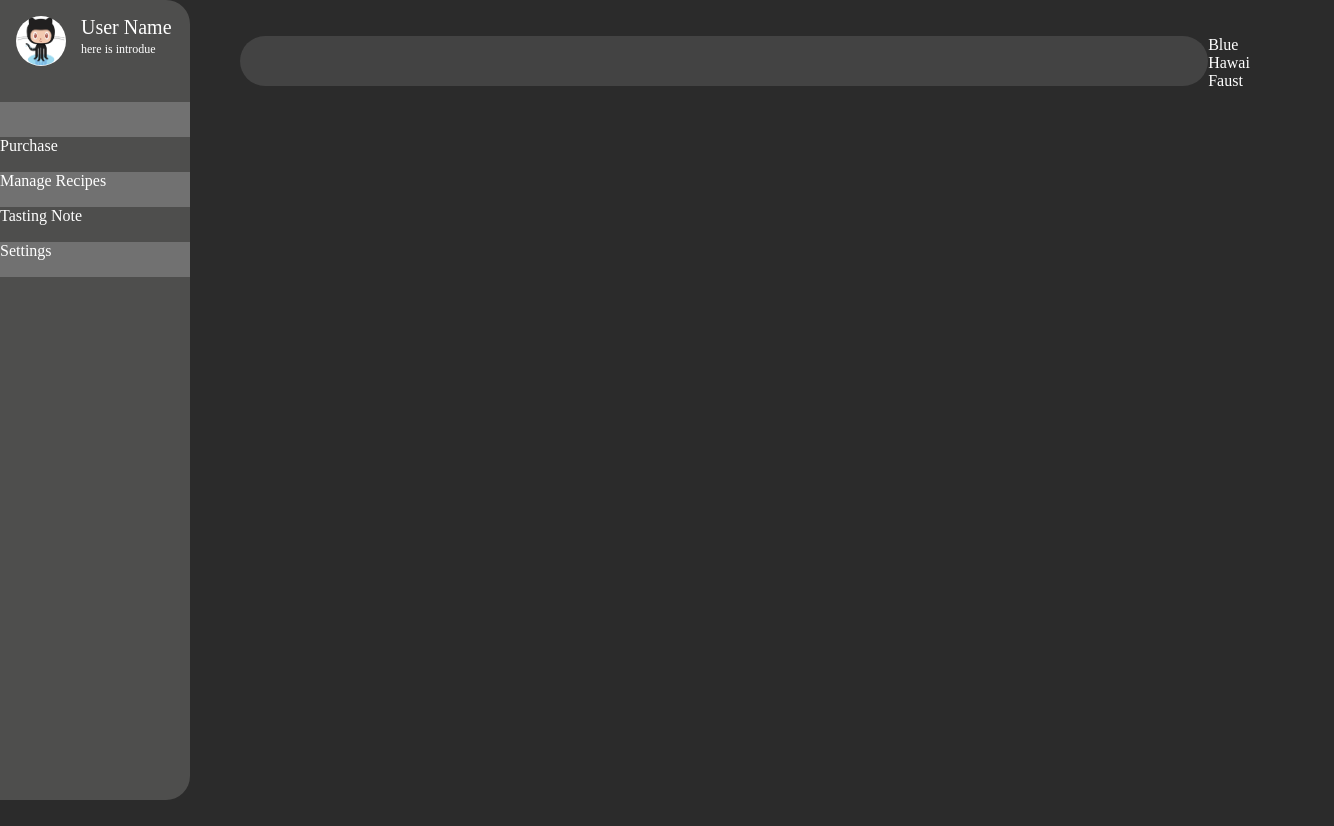
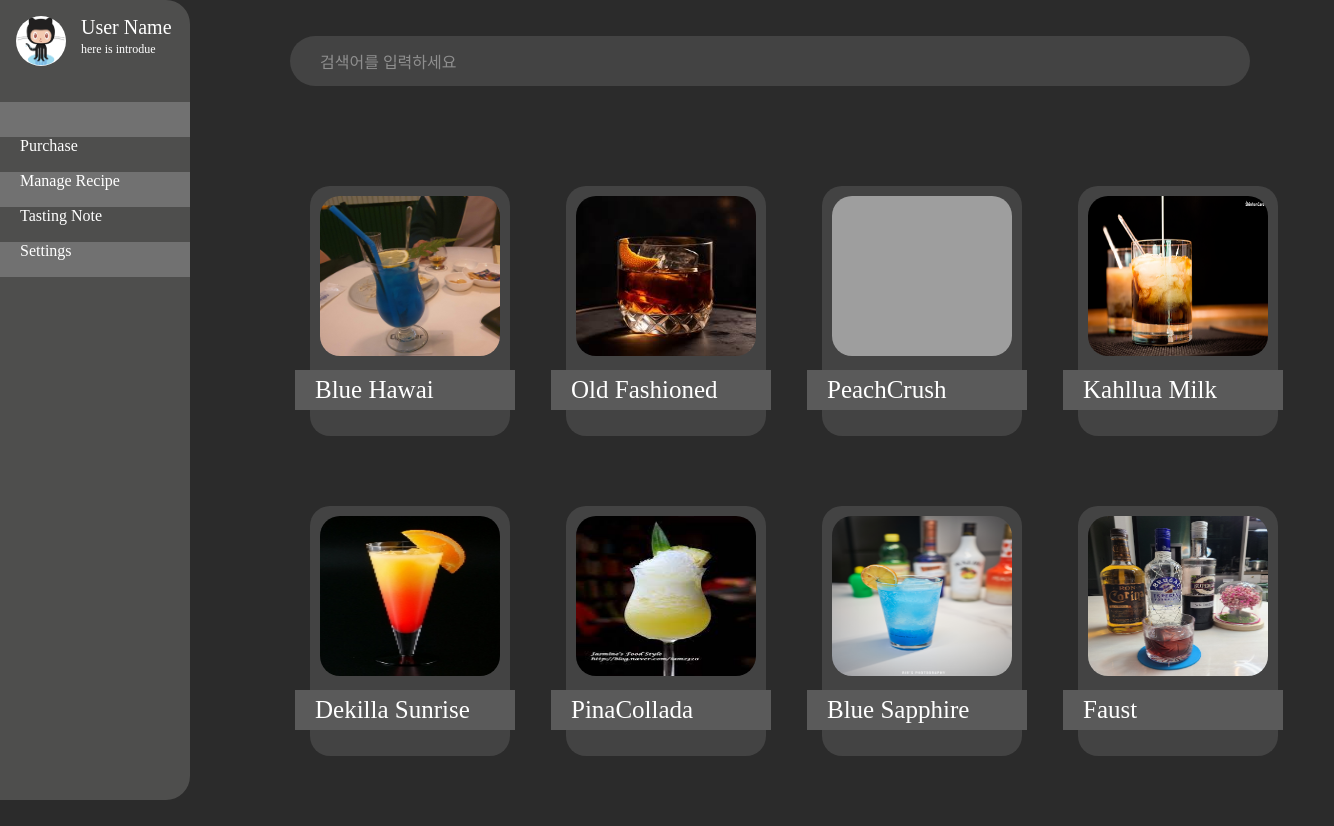
Before and after one commit to dellyu03/front-end-practice, a plain HTML site: page index.html in a window 1280 px wide. Shown: the whole page, 1334 px wide, since content can reach past the window. Before the commit the page ends 800 px from the top, so only its background shows below. Drawn offline with Linux system fonts and the light colour scheme; grey boxes are pictures that could not be loaded.

Commit message:
implement main page HTML, CSS

```diff
--- a/CSS/index.css
+++ b/CSS/index.css
@@ -11,12 +11,3 @@ mainMenu {
     margin: auto;
     margin-top : 36px;
 }
-
-searchBar {
-    width: 80%;
-    height: 50px;
-    background-color: #434343;
-    border-radius: 25px;
-    margin-left: 50px;
-    margin-top : 36px;
-}
--- /dev/null
+++ b/CSS/mainMenu.css
@@ -0,0 +1,52 @@
+menuContainer {
+    margin-top: 100px;
+    display: grid;
+    width: 80vw;
+    height: 80vh;
+    margin-left: 120px;
+    grid-template-columns: 1fr 1fr 1fr 1fr;
+}
+
+.recipe {
+    border-radius: 20px;
+    width: 200px;
+    height: 250px;
+    background-color: #434343;
+}
+
+.recipeLabel {
+    display: flex;
+    position: relative;
+    left : -15px;
+    margin-top: 20px;
+    width : 220px;
+    height: 40px;
+    background-color: #5A5A5A;
+    justify-content: start;
+    align-items: center;
+}
+
+.labelText {
+    margin-left: 20px;
+    font-size: 25px;
+}
+
+.recipeImg {
+    position: relative;
+    border-radius: 20px;
+    left: 10px;
+    top: 10px;
+    width: 180px;
+    height: 160px;
+    margin:auto;
+}
+
+
+.navText {
+    margin-left: 20px;
+}
+
+.recipe:hover {
+    cursor: pointer;
+    opacity: 60%;
+}
--- /dev/null
+++ b/CSS/searchbar.css
@@ -0,0 +1,16 @@
+#searchBar{
+    width: 75vw;
+    height: 50px;
+    background-color: #434343;
+    border-radius: 25px;
+    margin-left: 100px;
+    margin-top : 36px;
+    display: flex;
+    justify-content: start;
+    align-items: center;
+}
+
+#searchBar-Content{
+    margin-left: 30px;
+    opacity: 40%;
+}
--- a/CSS/sidebar.css
+++ b/CSS/sidebar.css
@@ -51,3 +51,8 @@ introduce {
 li{
     list-style: none;
 }
+
+.navSelector:hover{
+    cursor: pointer;
+    opacity: 60%;
+}
--- a/index.html
+++ b/index.html
@@ -6,6 +6,8 @@
     <title>ZLI : your best hometending partner</title>
     <link rel = "stylesheet" href = "CSS/index.css">
     <link rel = "stylesheet" href = "CSS/sidebar.css">
+    <link rel = "stylesheet" href = "CSS/searchbar.css">
+    <link rel = "stylesheet" href = "CSS/mainMenu.css">
 </head>
 <body>
     <sidebar>
@@ -21,25 +23,79 @@
                     </profileText>
                 </profileSection>
             </li>
-            <li class = "colorMenu"></li>
-            <li class = "blankMenu">Purchase</li>
-            <li class = "colorMenu">Manage Recipes</li>
-            <li class = "blankMenu">Tasting Note</li>
-            <li class = "colorMenu">Settings</li>
-            <li class = "blankMenu"></li>
+            <li class = "navSelector colorMenu"></li>
+            <li class = "navSelector blankMenu">
+                <div class = "navText">Purchase</div>
+            </li>
+            <li class = "navSelector colorMenu">
+                <div class = "navText">Manage Recipe</div>
+            </li>
+            <li class = "navSelector blankMenu">
+                <div class = "navText">Tasting Note</div>
+            </li>
+            <li class = "navSelector colorMenu">
+                <div class = "navText">Settings</div>
+            </li>
+            <li class = "navSelector blankMenu"></li>
         </ul>
     </sidebar>
     <content>
+        <div id = "searchBar">
+            <div id = "searchBar-Content">검색어를 입력하세요</div>
+        </div>
+        <mainMenu>
+            <menuContainer>
+                <div class = "recipe">
+                    <img class ="recipeImg" id = "firstRecipeImg" src = "img/cocktail_img/20231013_201932.jpg" alt = "이미지">
+                    <div class = "recipeLabel">
+                        <div class = "labelText">Blue Hawai</div>
+                    </div>
+                </div>
+                <div class = "recipe">
+                    <img class ="recipeImg" id = "firstRecipeImg" src = "img/cocktail_img/dhfemvotusem.jpg" alt = "이미지">
+                    <div class = "recipeLabel">
+                        <div class = "labelText">Old Fashioned</div>
+                    </div>
+                </div>
+                <div class = "recipe">
+                    <img class ="recipeImg" id = "firstRecipeImg" src = "img/cocktail_img/image_1653639180803.png" alt = "이미지">
+                    <div class = "recipeLabel">
+                        <div class = "labelText">PeachCrush</div>
+                    </div>
+                </div>
+                <div class = "recipe">
+                    <img class ="recipeImg" id = "firstRecipeImg" src = "img/cocktail_img/Rkffndk milk.png" alt = "이미지">
+                    <div class = "recipeLabel">
+                        <div class = "labelText">Kahllua Milk</div>
+                    </div>
+                </div>
+                <div class = "recipe">
+                    <img class ="recipeImg" id = "firstRecipeImg" src = "img/cocktail_img/dekilla sunrise.jpg" alt = "이미지">
+                    <div class = "recipeLabel">
+                        <div class = "labelText">Dekilla Sunrise</div>
+                    </div>
+                </div>
+                <div class = "recipe">
+                    <img class ="recipeImg" id = "firstRecipeImg" src = "img/cocktail_img/pinacolada.jpg" alt = "이미지">
+                    <div class = "recipeLabel">
+                        <div class = "labelText">PinaCollada</div>
+                    </div>
+                </div>
+                <div class = "recipe">
+                    <img class ="recipeImg" id = "firstRecipeImg" src = "img/cocktail_img/blue spyhere.png" alt = "이미지">
+                    <div class = "recipeLabel">
+                        <div class = "labelText">Blue Sapphire</div>
+                    </div>
+                </div>
+                <div class = "recipe">
+                    <img class ="recipeImg" id = "firstRecipeImg" src = "img/cocktail_img/pahuse.jpg" alt = "이미지">
+                    <div class = "recipeLabel">
+                        <div class = "labelText">Faust</div>
+                    </div>
+                </div>
 
+            </menuContainer>
+        </mainMenu>
     </content>
-    <searchBar>
-        <div></div>
-    </searchBar>
-    <mainMenu>
-        <menuContainer>
-            <div>Blue Hawai</div>
-            <div>Faust</div>
-        </menuContainer>
-    </mainMenu>
 </body>
 </html>
```
Also changed, not shown: img/cocktail_img/20231013_201932.jpg (added), img/cocktail_img/Rkffndk milk.png (added), img/cocktail_img/blue spyhere.png (added), img/cocktail_img/dekilla sunrise.jpg (added), img/cocktail_img/dhfemvotusem.jpg (added), img/cocktail_img/pahuse.jpg (added), img/cocktail_img/pinacolada.jpg (added), 1 other file.
